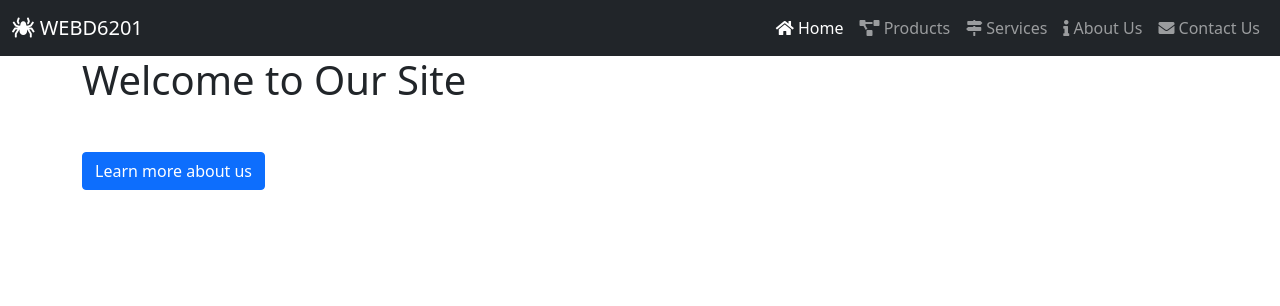
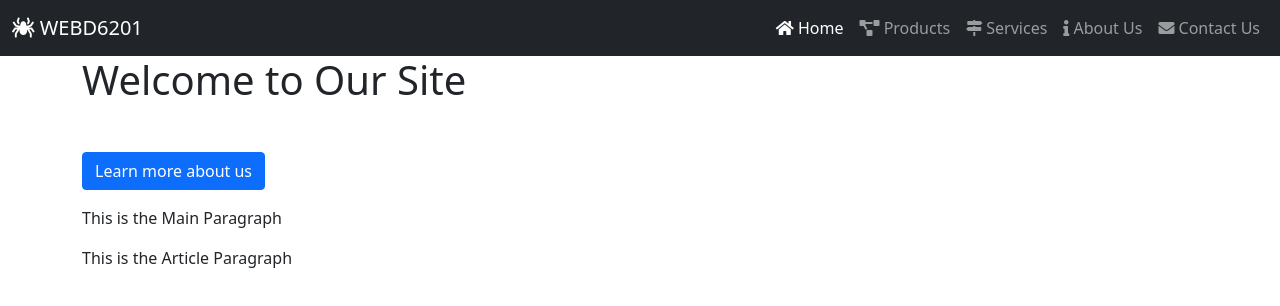
Before and after one commit to NithusanK/NithusanK.github.io, a website: page index.html in a window 1280 px wide. Drawn offline with nearby package versions, Linux system fonts and the light colour scheme.

Commit message:
updated ICE-2

```diff
--- a/Scripts/app.js
+++ b/Scripts/app.js
@@ -11,6 +11,40 @@
         {
             location.href = "about.html";
         });
+
+        // Step 1 - get a reference to an entry point(s) (insertion / deletion)
+        let MainContent = document.getElementsByTagName("main")[0];
+        let DocumentBody = document.body;
+
+        // Step 2 - Create an HTML Element in memory
+        let MainParagraph = document.createElement("p");
+        let Article = document.createElement("article");
+        let ArticleParagraph = `<p id="ArticleParagraph" class="mt-3">This is the Article Paragraph</p>`;
+
+        // Step 3 - Configure new Element
+        MainParagraph.setAttribute("id", "MainParagraph");
+        MainParagraph.setAttribute("class", "mt-3");
+        let FristString = "This is";
+        let SecondString = `${FristString} the Main Paragraph`;
+        MainParagraph.textContent = SecondString;
+        Article.setAttribute("class", "container");
+
+        // Step 4 - perform insertion / deletion
+
+        // example of insert after (append)
+        MainContent.appendChild(MainParagraph);
+        Article.innerHTML = ArticleParagraph;
+        DocumentBody.appendChild(Article);
+
+        // example of insert before
+        //MainContent.before(MainParagraph);
+
+        // example of deletion
+        //document.getElementById("AboutUsButton").remove();
+        //AboutUsButton.remove();
+
+        // ES6 and HTML5 => Template Strings => "Super Strings"
+
     }
 
     function DisplayProductsPage()
--- a/index.html
+++ b/index.html
@@ -40,10 +40,10 @@
             </div>
           </nav>
     </header>
-    <div class="container">
+    <main class="container">
         <h1 class="mb-5">Welcome to Our Site</h1>
         <button id="AboutUsButton" class="btn btn-primary">Learn more about us</button>
-    </div>
+    </main>
     <!-- Scripting Section -->
     <script src="./node_modules/jquery/dist/jquery.min.js"></script>
     <script src="./node_modules/bootstrap/dist/js/bootstrap.min.js"></script>
```
